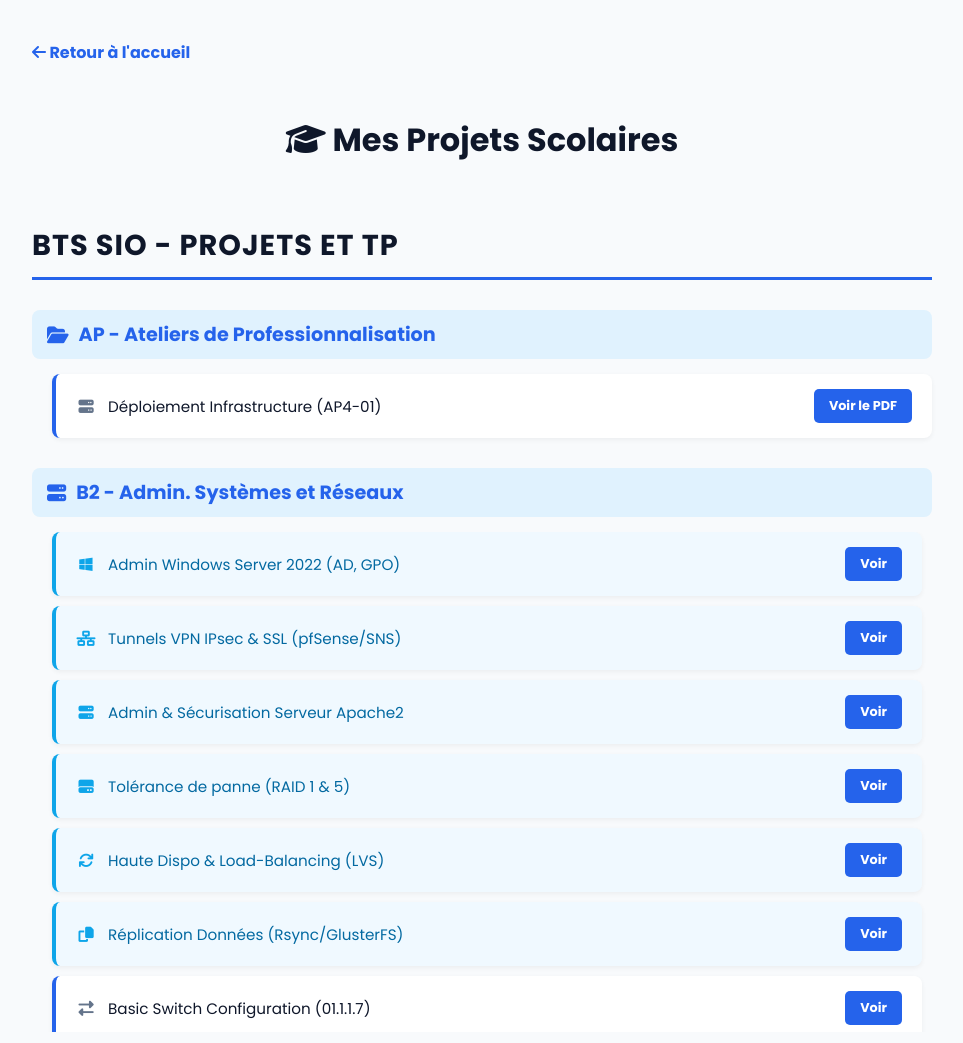
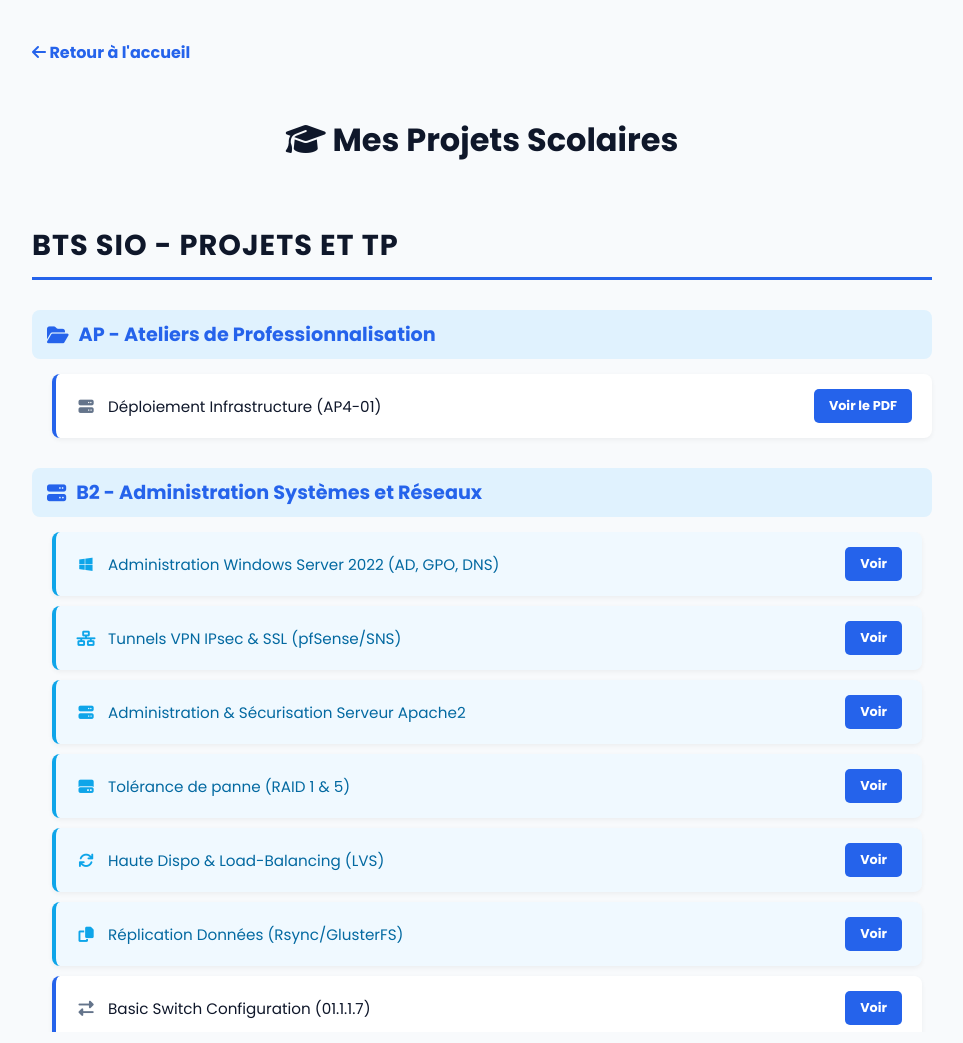
Before and after one commit to Ethan-adm/Portfolio, a plain HTML site: page projets.html in a window 1280 px wide. Shown: the top 1043 px of the page, without its empty margins (158-1121 px from the left). Drawn offline with Linux system fonts and the light colour scheme.

Commit message:
Update projets.html

```diff
--- a/projets.html
+++ b/projets.html
@@ -82,11 +82,11 @@
             <a href="assets/Ethan%20Georget%20-%20TrameCR_AP4-01_DeploiementInfra_Rev03.pdf" target="_blank" class="btn-dl">Voir le PDF</a>
         </div>
 
-        <h3 class="sub-folder"><i class="fas fa-server"></i> B2 - Admin. Systèmes et Réseaux</h3>
+        <h3 class="sub-folder"><i class="fas fa-server"></i> B2 - Administration Systèmes et Réseaux</h3>
         <div class="scroll-list">
-            <div class="item" style="border-left-color: #0ea5e9; background-color: #f0f9ff;"><h3 class="project-title" style="color: #0369a1;"><i class="fab fa-windows" style="color: #0ea5e9;"></i> Admin Windows Server 2022 (AD, GPO)</h3><a href="assets/SISR-LABO-WINDOWS.pdf" target="_blank" class="btn-dl">Voir</a></div>
+            <div class="item" style="border-left-color: #0ea5e9; background-color: #f0f9ff;"><h3 class="project-title" style="color: #0369a1;"><i class="fab fa-windows" style="color: #0ea5e9;"></i> Administration Windows Server 2022 (AD, GPO, DNS)</h3><a href="assets/SISR-LABO-WINDOWS.pdf" target="_blank" class="btn-dl">Voir</a></div>
             <div class="item" style="border-left-color: #0ea5e9; background-color: #f0f9ff;"><h3 class="project-title" style="color: #0369a1;"><i class="fas fa-network-wired" style="color: #0ea5e9;"></i> Tunnels VPN IPsec & SSL (pfSense/SNS)</h3><a href="assets/VPN-SNS.pdf" target="_blank" class="btn-dl">Voir</a></div>
-            <div class="item" style="border-left-color: #0ea5e9; background-color: #f0f9ff;"><h3 class="project-title" style="color: #0369a1;"><i class="fas fa-server" style="color: #0ea5e9;"></i> Admin & Sécurisation Serveur Apache2</h3><a href="assets/LAB-APACHE-SISR.pdf" target="_blank" class="btn-dl">Voir</a></div>
+            <div class="item" style="border-left-color: #0ea5e9; background-color: #f0f9ff;"><h3 class="project-title" style="color: #0369a1;"><i class="fas fa-server" style="color: #0ea5e9;"></i> Administration & Sécurisation Serveur Apache2</h3><a href="assets/LAB-APACHE-SISR.pdf" target="_blank" class="btn-dl">Voir</a></div>
             <div class="item" style="border-left-color: #0ea5e9; background-color: #f0f9ff;"><h3 class="project-title" style="color: #0369a1;"><i class="fas fa-hdd" style="color: #0ea5e9;"></i> Tolérance de panne (RAID 1 & 5)</h3><a href="assets/SISR_LABORAID.pdf" target="_blank" class="btn-dl">Voir</a></div>
             <div class="item" style="border-left-color: #0ea5e9; background-color: #f0f9ff;"><h3 class="project-title" style="color: #0369a1;"><i class="fas fa-sync" style="color: #0ea5e9;"></i> Haute Dispo & Load-Balancing (LVS)</h3><a href="assets/LAB-B2-FAILOVER.pdf" target="_blank" class="btn-dl">Voir</a></div>
             <div class="item" style="border-left-color: #0ea5e9; background-color: #f0f9ff;"><h3 class="project-title" style="color: #0369a1;"><i class="fas fa-copy" style="color: #0ea5e9;"></i> Réplication Données (Rsync/GlusterFS)</h3><a href="assets/LABO-LABOREPLICATION.pdf" target="_blank" class="btn-dl">Voir</a></div>
```
